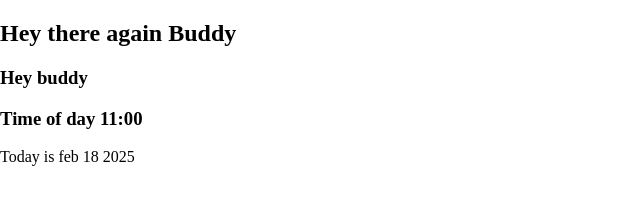
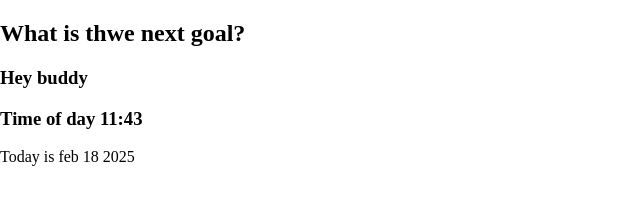
Before and after one commit to sbokowski/template-test, a plain HTML site: page index.html in a window 1280 px wide. Shown: the whole page, without its empty margins (0-640 px from the left). Drawn offline with Linux system fonts and the light colour scheme.

Commit message:
Next goal

```diff
--- a/index.html
+++ b/index.html
@@ -21,9 +21,10 @@
     <link rel="stylesheet" href="style.css" />
   </head>
   <body>
-    <h2>Hey there again Buddy</h2>
+    <h2>What is thwe next goal?</h2>
     <h3>Hey buddy</h3>
-    <h3>Time of day 11:00</h3>
+
+    <h3>Time of day 11:43</h3>
     <p>Today is feb 18 2025</p>
     <!--  Scripot  -->
     <script src="script.js"></script>
```
